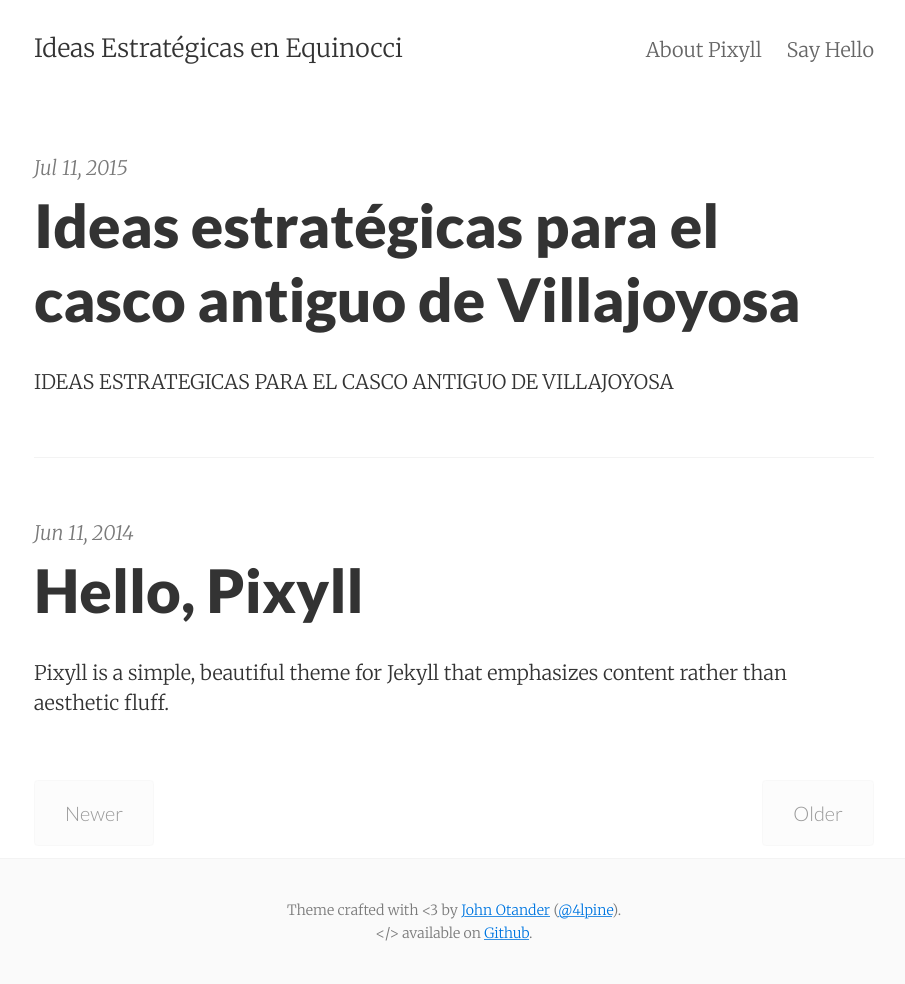
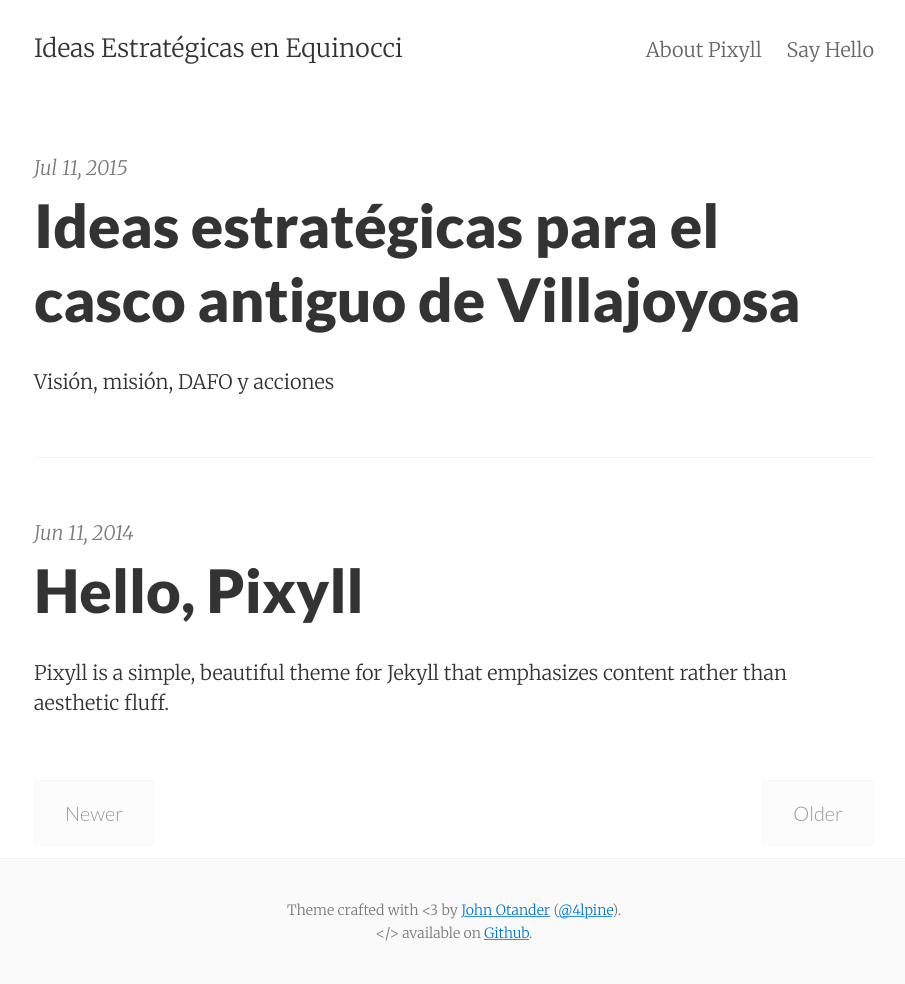
Before and after one commit to mortjac/equi, a Jekyll site: the page built from index.html, in a window 1280 px wide. Shown: the whole page, without its empty margins (186-1091 px from the left). Built offline with Jekyll 4.4.1, drawn with Linux system fonts in a browser that asks for light colours; the list of posts is cut into pages by our own code.

Commit message:
Justeringer i post

```diff
--- a/_posts/2015-07-11-ideas-estrategicas.md
+++ b/_posts/2015-07-11-ideas-estrategicas.md
@@ -2,8 +2,8 @@
 layout:     post
 title:      Ideas estratégicas para el casco antiguo de Villajoyosa
 date:       2015-07-11 12:31:19
-summary:    IDEAS ESTRATEGICAS PARA EL CASCO ANTIGUO DE VILLAJOYOSA
-categories: jekyll pixyll
+summary:    Visión, misión, DAFO y acciones
+categories: Villajoyosa Vilamuseu
 ---
 
 ## Visión Estratégica
```
